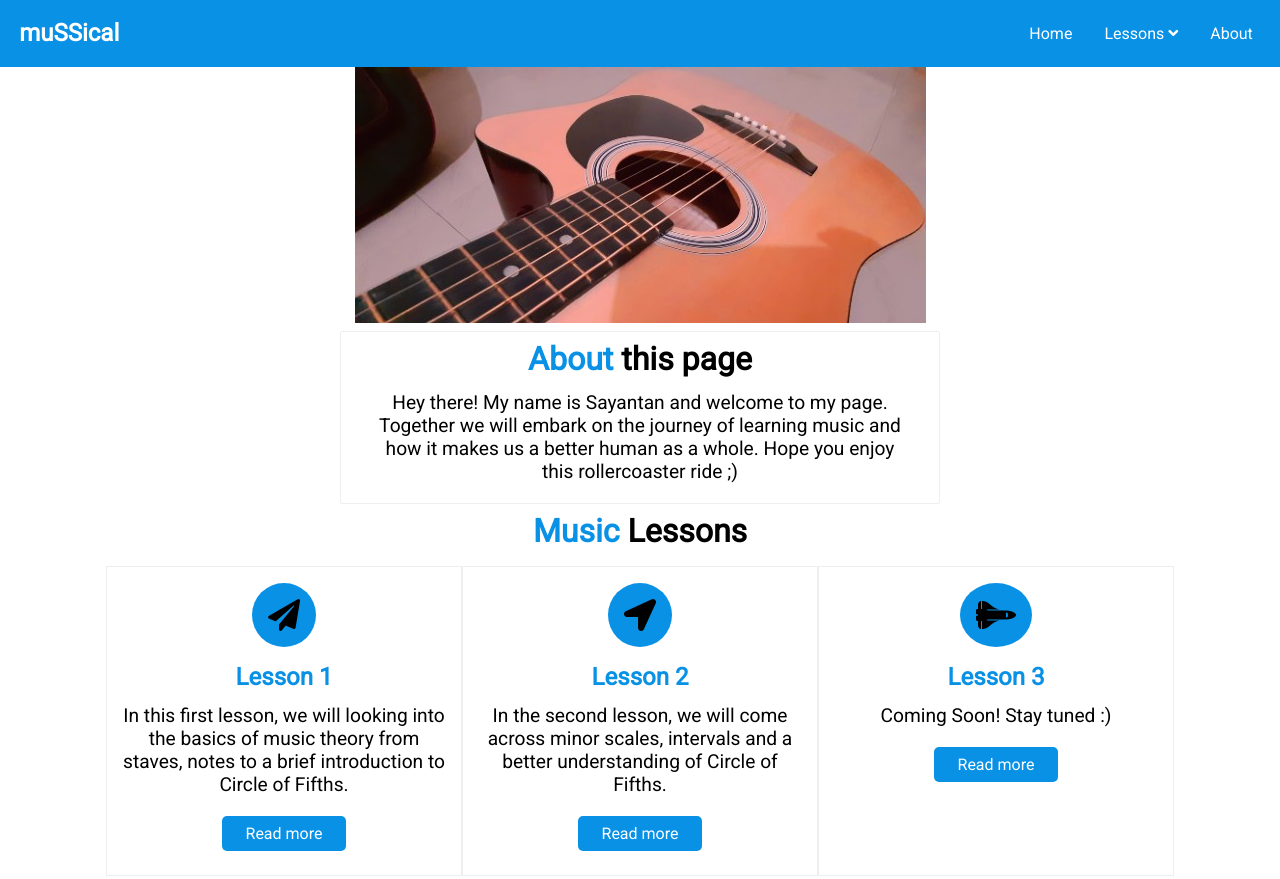
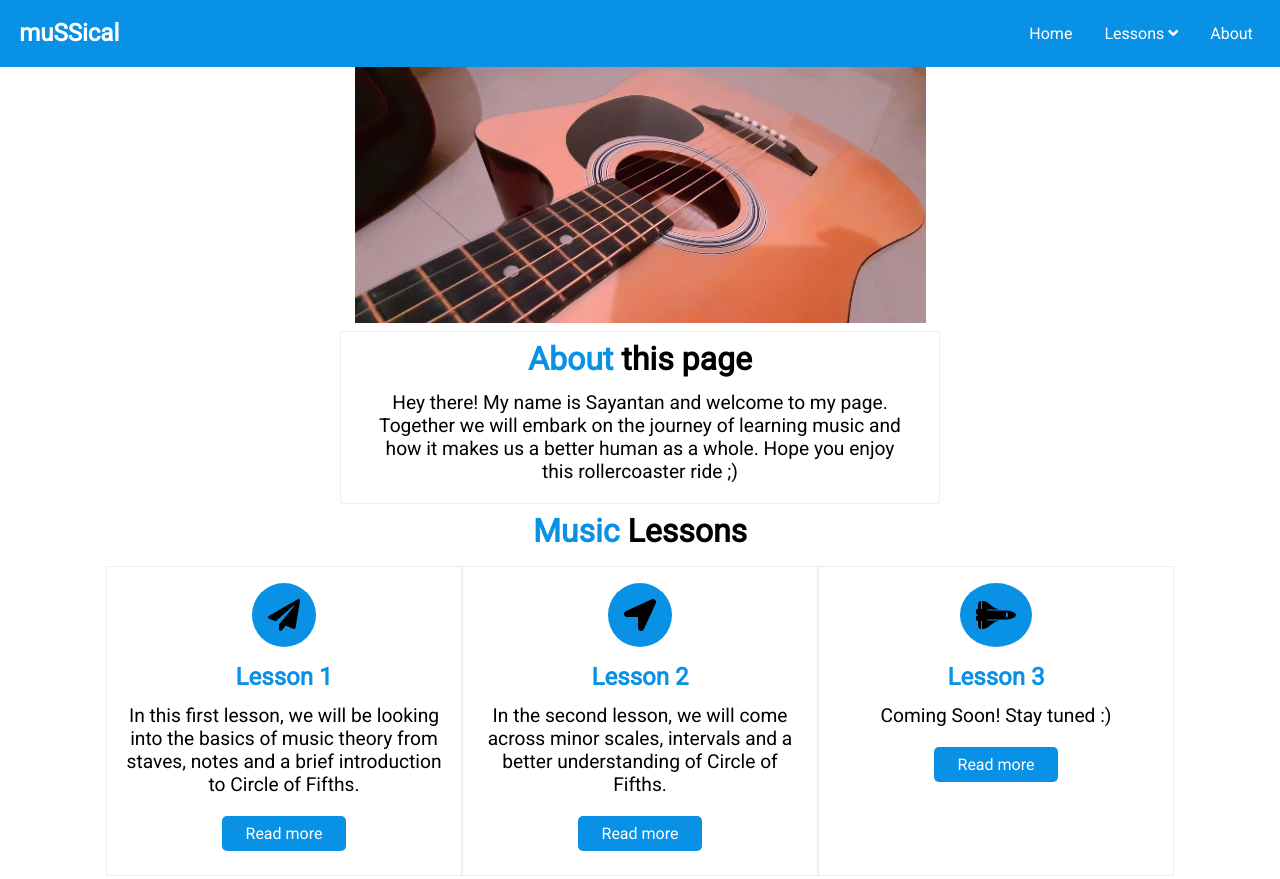
Before and after one commit to suntansoker/muSSic, a plain HTML site: page index.html in a window 1280 px wide. Shown: the top 879 px of the page. Drawn offline with Linux system fonts and the light colour scheme.

Commit message:
Lessons intro changed2

```diff
--- a/index.html
+++ b/index.html
@@ -56,7 +56,7 @@
 					<i class="fas fa-paper-plane fa-2x"></i>
 					<div>
 						<h2 class="text-primary">Lesson 1</h2>
-						<p>In this first lesson, we will looking into the basics of music theory from staves, notes to a brief introduction to Circle of Fifths.</p>
+						<p>In this first lesson, we will be looking into the basics of music theory from staves, notes and a brief introduction to Circle of Fifths.</p>
 						<a href="lesson1.html" class="btn">Read more</a>
 					</div>
 
```
